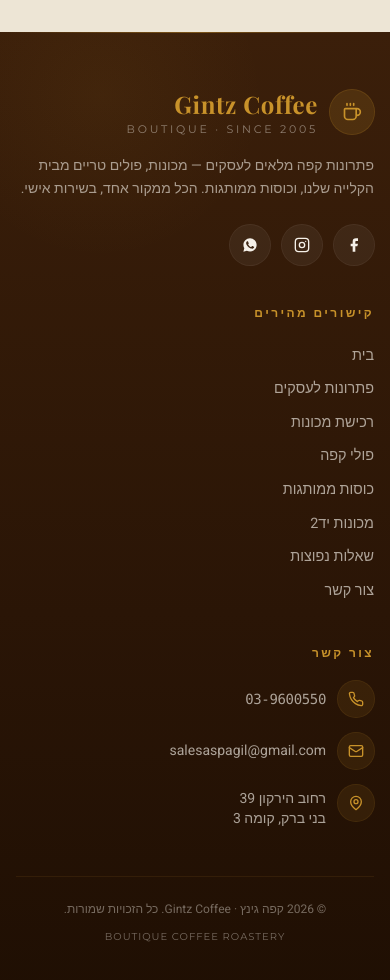
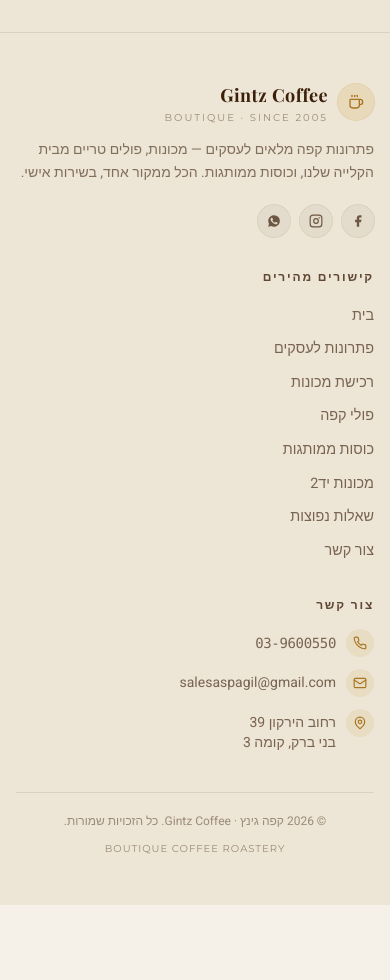
Before and after one commit to ronen12341/gintzcoffee, a Next.js app: page / in a window 390 px wide. Shown: the part 9240-10220 px from the top of the page. After the commit the page ends 10145 px from the top, so only its background shows below. Built offline with nearby package versions, Linux system fonts and the light colour scheme; a web font is replaced by a local one.

Commit message:
Update site

```diff
--- a/src/app/globals.css
+++ b/src/app/globals.css
@@ -317,7 +317,7 @@
   .footer-link {
     position: relative;
     display: inline-block;
-    color: rgba(245, 240, 232, 0.65);
+    color: rgba(59, 31, 10, 0.65);
     font-size: 0.9rem;
     padding: 0.25rem 0;
     transition: color 0.2s ease;
@@ -330,11 +330,11 @@
     transform: translateX(-50%);
     width: 0;
     height: 1px;
-    background: #c8922a;
+    background: #a87a1d;
     transition: width 0.3s ease;
   }
   .footer-link:hover {
-    color: #e8b558;
+    color: #a87a1d;
   }
   .footer-link:hover::after {
     width: 100%;
--- a/src/components/layout/Footer.tsx
+++ b/src/components/layout/Footer.tsx
@@ -15,68 +15,45 @@ const links = [
 export default function Footer() {
   return (
     <footer
-      className="relative text-cream overflow-hidden"
+      className="relative bg-cream-dark text-brown overflow-hidden border-t border-brown/10"
       role="contentinfo"
-      style={{
-        background:
-          "linear-gradient(180deg, #3B1F0A 0%, #2A1506 60%, #1F0F03 100%)",
-      }}
     >
-      {/* Decorative top accent line */}
-      <div
-        className="absolute top-0 inset-x-0 h-px"
-        style={{
-          background:
-            "linear-gradient(90deg, transparent 0%, rgba(200,146,42,0.45) 50%, transparent 100%)",
-        }}
-        aria-hidden="true"
-      />
-      {/* Decorative ambient glow */}
-      <div
-        className="absolute -top-32 start-1/4 w-96 h-96 rounded-full pointer-events-none"
-        style={{
-          background:
-            "radial-gradient(circle, rgba(200,146,42,0.06) 0%, transparent 60%)",
-        }}
-        aria-hidden="true"
-      />
-
-      <div className="relative max-w-7xl mx-auto px-4 sm:px-6 lg:px-8 py-14">
-        <div className="grid grid-cols-1 md:grid-cols-3 gap-10">
+      <div className="relative max-w-4xl mx-auto px-4 sm:px-6 lg:px-8 py-12">
+        <div className="grid grid-cols-1 sm:grid-cols-3 gap-8">
           {/* Brand */}
           <div>
-            <div className="mb-5 flex items-center gap-3">
+            <div className="mb-4 flex items-center gap-2.5">
               <span
-                className="inline-flex items-center justify-center w-11 h-11 rounded-full bg-gold/15 ring-1 ring-gold/30"
+                className="inline-flex items-center justify-center w-9 h-9 rounded-full bg-gold/15 ring-1 ring-gold/25"
                 aria-hidden="true"
               >
-                <Coffee className="w-5 h-5 text-gold" />
+                <Coffee className="w-4 h-4 text-gold-dark" />
               </span>
               <div className="leading-none">
                 <span
-                  className="block text-gold text-2xl font-bold tracking-wide"
+                  className="block text-brown text-lg font-bold tracking-wide"
                   style={{ fontFamily: "var(--font-playfair), serif" }}
                 >
                   Gintz Coffee
                 </span>
-                <span className="text-cream/45 text-[11px] font-montserrat tracking-[0.25em] uppercase mt-1 block">
+                <span className="text-brown/45 text-[10px] font-montserrat tracking-[0.2em] uppercase mt-1 block">
                   Boutique · Since 2005
                 </span>
               </div>
             </div>
-            <p className="text-cream/60 text-sm leading-relaxed mb-6 max-w-sm">
+            <p className="text-brown/60 text-sm leading-relaxed mb-5 max-w-sm">
               פתרונות קפה מלאים לעסקים — מכונות, פולים טריים מבית הקלייה שלנו,
               וכוסות ממותגות. הכל ממקור אחד, בשירות אישי.
             </p>
-            <div className="flex gap-3">
+            <div className="flex gap-2.5">
               <a
                 href="https://www.facebook.com/gintzcoffee"
                 target="_blank"
                 rel="noopener noreferrer"
                 aria-label="קפה גינץ בפייסבוק"
-                className="w-10 h-10 rounded-full bg-white/5 hover:bg-blue-600 ring-1 ring-white/10 hover:ring-blue-400/50 flex items-center justify-center transition-all hover:-translate-y-0.5"
+                className="w-8 h-8 rounded-full bg-brown/5 hover:bg-brown/10 ring-1 ring-brown/10 flex items-center justify-center transition-colors"
               >
-                <svg viewBox="0 0 24 24" className="w-4 h-4 fill-cream" aria-hidden="true">
+                <svg viewBox="0 0 24 24" className="w-3.5 h-3.5 fill-brown/70" aria-hidden="true">
                   <path d="M18 2h-3a5 5 0 00-5 5v3H7v4h3v8h4v-8h3l1-4h-4V7a1 1 0 011-1h3z" />
                 </svg>
               </a>
@@ -85,11 +62,11 @@ export default function Footer() {
                 target="_blank"
                 rel="noopener noreferrer"
                 aria-label="קפה גינץ באינסטגרם"
-                className="w-10 h-10 rounded-full bg-white/5 ring-1 ring-white/10 hover:ring-pink-400/50 flex items-center justify-center transition-all hover:-translate-y-0.5 group"
+                className="w-8 h-8 rounded-full bg-brown/5 hover:bg-brown/10 ring-1 ring-brown/10 flex items-center justify-center transition-colors"
               >
                 <svg
                   viewBox="0 0 24 24"
-                  className="w-4 h-4 fill-none stroke-cream group-hover:stroke-pink-300 stroke-2 transition-colors"
+                  className="w-3.5 h-3.5 fill-none stroke-brown/70 stroke-2"
                   aria-hidden="true"
                 >
                   <rect x="2" y="2" width="20" height="20" rx="5" ry="5" />
@@ -102,9 +79,9 @@ export default function Footer() {
                 target="_blank"
                 rel="noopener noreferrer"
                 aria-label="קפה גינץ בוואטסאפ"
-                className="w-10 h-10 rounded-full bg-white/5 hover:bg-green-600 ring-1 ring-white/10 hover:ring-green-400/50 flex items-center justify-center transition-all hover:-translate-y-0.5"
+                className="w-8 h-8 rounded-full bg-brown/5 hover:bg-brown/10 ring-1 ring-brown/10 flex items-center justify-center transition-colors"
               >
-                <svg viewBox="0 0 24 24" className="w-4 h-4 fill-cream" aria-hidden="true">
+                <svg viewBox="0 0 24 24" className="w-3.5 h-3.5 fill-brown/70" aria-hidden="true">
                   <path d="M12.04 2C6.58 2 2.13 6.45 2.13 11.91c0 1.75.46 3.45 1.32 4.95L2.05 22l5.25-1.38a9.9 9.9 0 004.74 1.21h.01c5.46 0 9.91-4.45 9.91-9.91 0-2.65-1.03-5.14-2.9-7.01A9.82 9.82 0 0012.04 2zm5.82 14.13c-.25.7-1.42 1.32-1.96 1.4-.5.07-1.13.1-1.83-.12-.42-.13-.97-.31-1.66-.61-2.93-1.27-4.85-4.22-5-4.41-.15-.2-1.2-1.6-1.2-3.05s.76-2.17 1.03-2.46c.26-.3.57-.37.77-.37l.55.01c.18.01.41-.07.64.49.25.59.83 2.04.9 2.19.07.15.12.32.02.52-.1.2-.15.32-.3.49l-.45.5c-.15.15-.3.32-.13.62.17.3.78 1.28 1.67 2.08 1.16 1.03 2.13 1.36 2.43 1.5.3.15.47.13.65-.07.18-.2.75-.87.94-1.17.2-.3.4-.25.66-.15.27.1 1.7.8 1.99.94.3.15.5.22.57.35.07.13.07.75-.18 1.45z" />
                 </svg>
               </a>
@@ -113,7 +90,7 @@ export default function Footer() {
 
           {/* Quick links */}
           <div>
-            <h3 className="text-gold font-semibold mb-5 text-xs uppercase tracking-[0.2em]">
+            <h3 className="text-brown/80 font-semibold mb-4 text-xs uppercase tracking-[0.15em]">
               קישורים מהירים
             </h3>
             <ul className="space-y-1">
@@ -129,18 +106,18 @@ export default function Footer() {
 
           {/* Contact */}
           <div>
-            <h3 className="text-gold font-semibold mb-5 text-xs uppercase tracking-[0.2em]">
+            <h3 className="text-brown/80 font-semibold mb-4 text-xs uppercase tracking-[0.15em]">
               צור קשר
             </h3>
-            <ul className="space-y-4">
+            <ul className="space-y-3">
               <li>
                 <a
                   href="tel:0399600550"
-                  className="flex items-center gap-3 text-cream/65 hover:text-gold text-sm transition-colors group"
+                  className="flex items-center gap-2.5 text-brown/65 hover:text-gold-dark text-sm transition-colors group"
                   aria-label="התקשר: 03-9600550"
                 >
-                  <span className="inline-flex items-center justify-center w-9 h-9 rounded-full bg-gold/10 ring-1 ring-gold/20 group-hover:bg-gold/20 group-hover:ring-gold/40 transition-all">
-                    <Phone className="w-4 h-4 text-gold" aria-hidden="true" />
+                  <span className="inline-flex items-center justify-center w-7 h-7 rounded-full bg-gold/10 flex-shrink-0">
+                    <Phone className="w-3.5 h-3.5 text-gold-dark" aria-hidden="true" />
                   </span>
                   <span dir="ltr" className="font-mono tracking-tight">
                     03-9600550
@@ -150,17 +127,17 @@ export default function Footer() {
               <li>
                 <a
                   href="mailto:salesaspagil@gmail.com"
-                  className="flex items-center gap-3 text-cream/65 hover:text-gold text-sm transition-colors group"
+                  className="flex items-center gap-2.5 text-brown/65 hover:text-gold-dark text-sm transition-colors group"
                 >
-                  <span className="inline-flex items-center justify-center w-9 h-9 rounded-full bg-gold/10 ring-1 ring-gold/20 group-hover:bg-gold/20 group-hover:ring-gold/40 transition-all">
-                    <Mail className="w-4 h-4 text-gold" aria-hidden="true" />
+                  <span className="inline-flex items-center justify-center w-7 h-7 rounded-full bg-gold/10 flex-shrink-0">
+                    <Mail className="w-3.5 h-3.5 text-gold-dark" aria-hidden="true" />
                   </span>
                   <span dir="ltr">salesaspagil@gmail.com</span>
                 </a>
               </li>
-              <li className="flex items-start gap-3 text-cream/65 text-sm">
-                <span className="inline-flex items-center justify-center w-9 h-9 rounded-full bg-gold/10 ring-1 ring-gold/20 flex-shrink-0">
-                  <MapPin className="w-4 h-4 text-gold" aria-hidden="true" />
+              <li className="flex items-start gap-2.5 text-brown/65 text-sm">
+                <span className="inline-flex items-center justify-center w-7 h-7 rounded-full bg-gold/10 flex-shrink-0">
+                  <MapPin className="w-3.5 h-3.5 text-gold-dark" aria-hidden="true" />
                 </span>
                 <address className="not-italic leading-snug pt-1">
                   רחוב הירקון 39
@@ -173,7 +150,7 @@ export default function Footer() {
         </div>
 
         {/* Footer bottom */}
-        <div className="mt-12 pt-6 border-t border-gold/10 flex flex-col sm:flex-row items-center justify-between gap-3 text-xs text-cream/40">
+        <div className="mt-10 pt-5 border-t border-brown/10 flex flex-col sm:flex-row items-center justify-between gap-3 text-xs text-brown/45">
           <span>
             © {new Date().getFullYear()} קפה גינץ · Gintz Coffee. כל הזכויות שמורות.
           </span>
```
